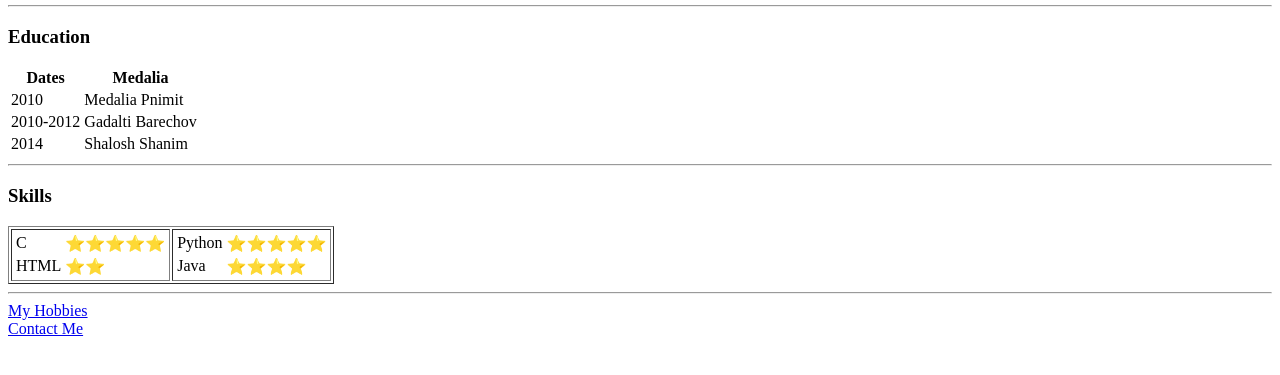
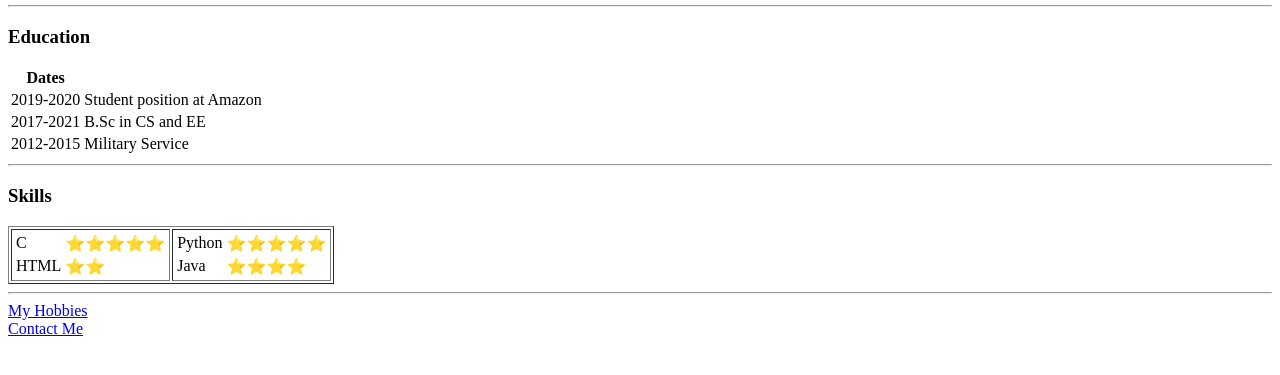
Before and after one commit to yuvalsteiger/First_Website, a plain HTML site: page index.html in a window 1280 px wide. Shown: the part 357-732 px from the top of the page. Drawn offline with Linux system fonts and the light colour scheme.

Commit message:
Update index.html

```diff
--- a/index.html
+++ b/index.html
@@ -25,22 +25,21 @@
   <table>
     <thead>
       <th>Dates</th>
-      <th>Medalia</th>
+      <th>  </th>
     </thead>
     <tbody>
 
-
       <tr>
-        <td>2010</td>
-        <td>Medalia Pnimit</td>
+        <td>2019-2020</td>
+        <td>Student position at Amazon</td>
       </tr>
       <tr>
-        <td>2010-2012</td>
-        <td>Gadalti Barechov</td>
+        <td>2017-2021</td>
+        <td>B.Sc in CS and EE</td>
       </tr>
       <tr>
-        <td>2014</td>
-        <td>Shalosh Shanim</td>
+        <td>2012-2015</td>
+        <td>Military Service</td>
       </tr>
     </tbody>
   </table>
```
